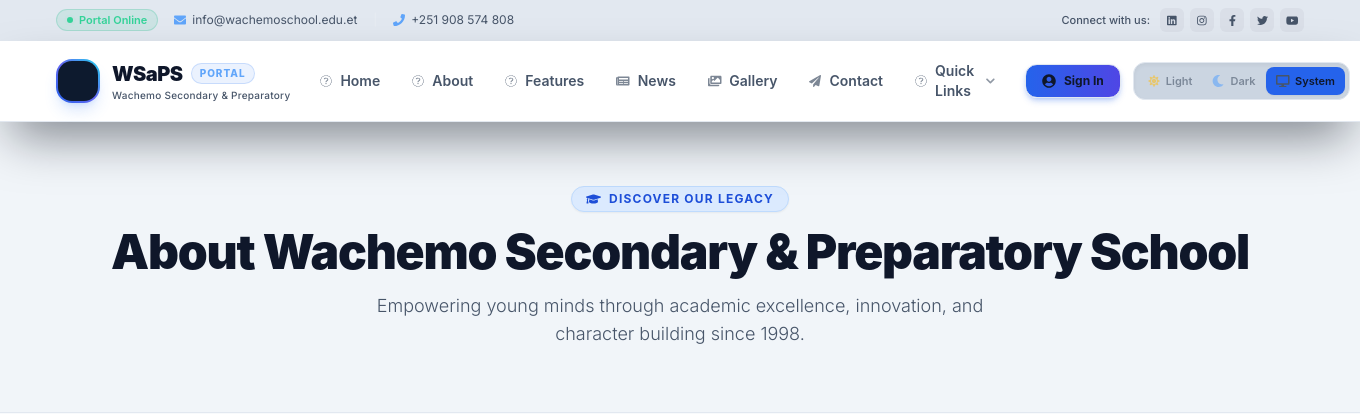
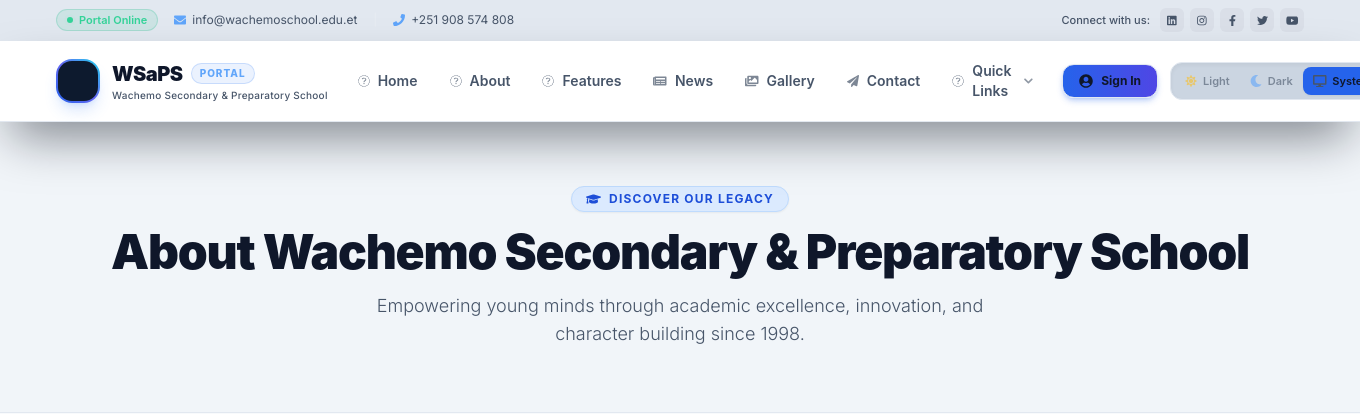
Before and after one commit to birukdjn/wachemo-django, a Django app: page /about in a window 1360 px wide; the page is wider, and only the part inside the window is pictured. Shown: the top 414 px of that part. Run offline with Django 5.2, Linux system fonts and the light colour scheme; some libraries are stand-ins or nearby versions; some web fonts are replaced.

Commit message:
chore: update static image assets, copyright year, and school name in templates

```diff
--- a/templates/includes/footer.html
+++ b/templates/includes/footer.html
@@ -5,7 +5,7 @@
             <div>
                 <p class="text-blue-600 dark:text-blue-400 text-xs font-bold uppercase tracking-widest mb-1">Stay Informed</p>
                 <h3 class="text-xl font-black text-slate-900 dark:text-white mb-1">Subscribe to Our Newsletter</h3>
-                <p class="text-slate-600 dark:text-gray-400 text-sm">Get the latest news, events, and announcements from Wachemo School straight to your inbox.</p>
+                <p class="text-slate-600 dark:text-gray-400 text-sm">Get the latest news, events, and announcements from Wachemo Secondary and Preparatory School straight to your inbox.</p>
             </div>
             <form class="flex gap-2">
                 <div class="relative flex-1">
@@ -103,7 +103,7 @@
     <div class="border-t border-slate-200 dark:border-white/5 bg-slate-100/70 dark:bg-navy-800/50 transition-colors">
         <div class="max-w-7xl mx-auto px-4 py-5 flex flex-col md:flex-row justify-between items-start md:items-center gap-3">
             <div class="text-slate-500 dark:text-gray-500 text-xs">
-                <p>&copy; 2025 Wachemo Secondary and Preparatory School. All Rights Reserved.</p>
+                <p>&copy; 2026 Wachemo Secondary and Preparatory School. All Rights Reserved.</p>
                 <p class="mt-0.5">
                     <a href="#" class="hover:text-blue-600 dark:hover:text-blue-400 transition-colors">Privacy Policy</a>
                     <span class="mx-1">|</span>
--- a/templates/includes/header.html
+++ b/templates/includes/header.html
@@ -52,7 +52,7 @@
                     <span class="font-black text-xl tracking-tight text-white group-hover:text-blue-300 transition-colors">WSaPS</span>
                     <span class="text-[10px] uppercase font-extrabold tracking-widest text-blue-400 bg-blue-500/10 px-2 py-0.5 rounded-full border border-blue-500/20 hidden sm:inline-block">Portal</span>
                 </div>
-                <span class="text-[10px] text-gray-400 font-medium tracking-wide hidden sm:block">Wachemo Secondary & Preparatory</span>
+                <span class="text-[10px] text-gray-400 font-medium tracking-wide hidden sm:block">Wachemo Secondary & Preparatory School</span>
             </div>
         </a>
 
```
Also changed, not shown: 9 other files.
